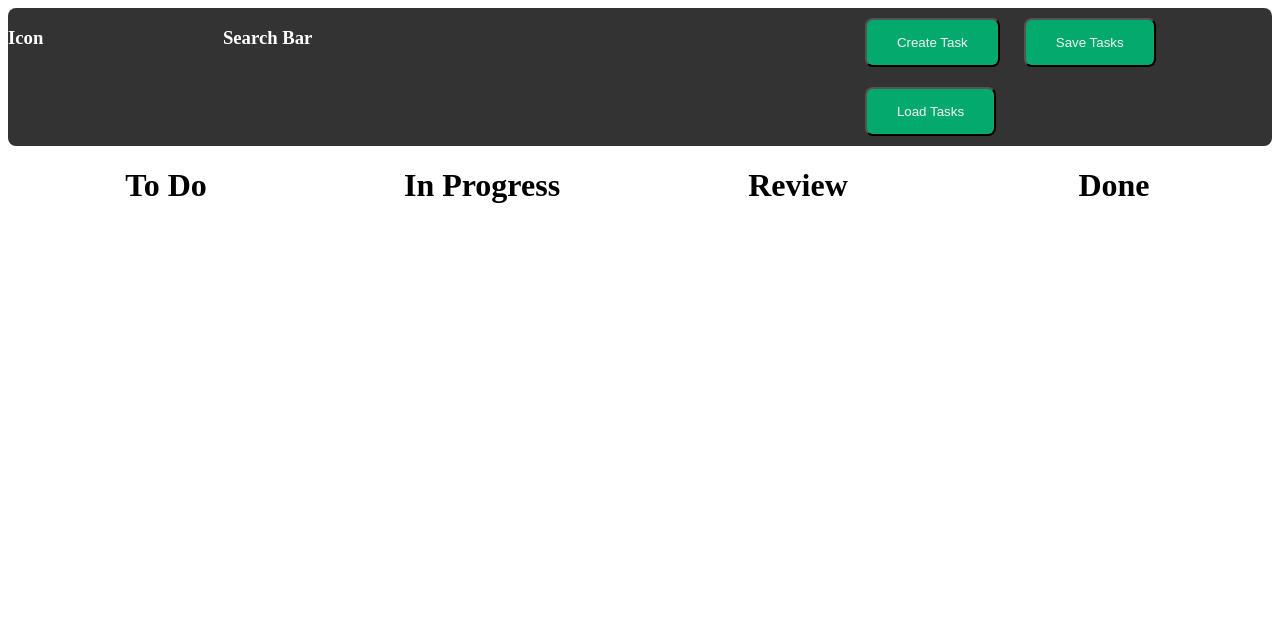
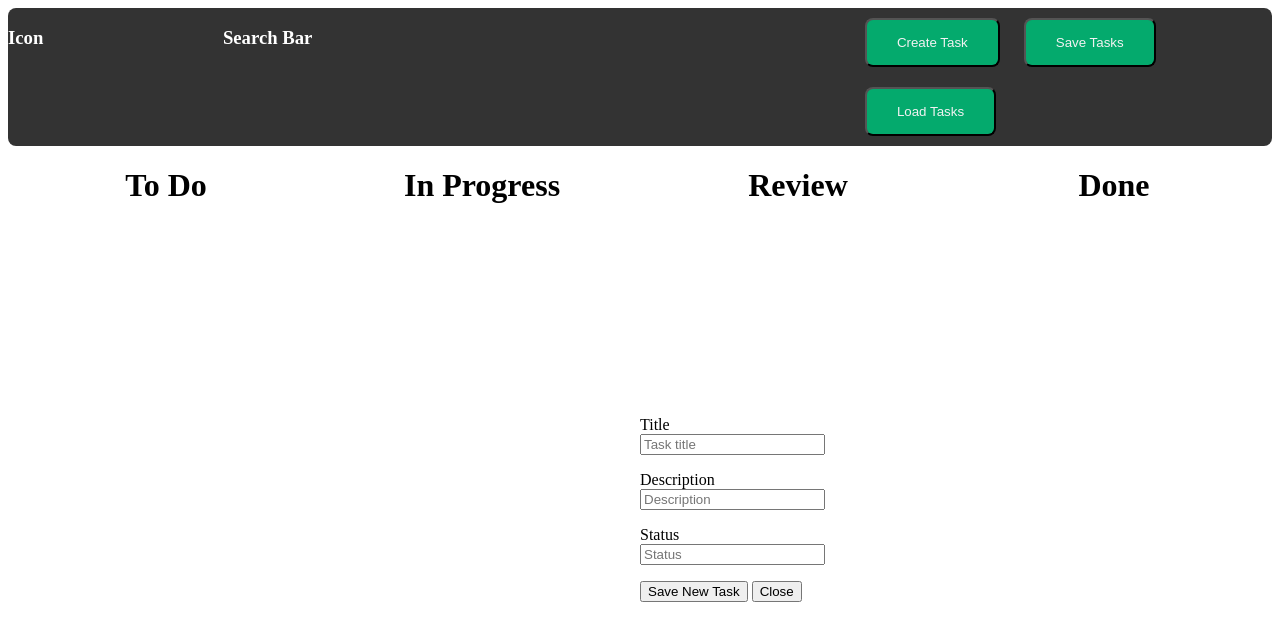
Before and after one commit to GavrilS/task_manager, a plain HTML site: page index.html in a window 1280 px wide. Both pictures are taken after a click on the button "Create Task". Drawn offline with Linux system fonts and the light colour scheme.

Commit message:
Added functionality to buttons

```diff
--- a/index.html
+++ b/index.html
@@ -49,7 +49,8 @@
             <label for="status">Status</label><br/>
             <input type="text" id="status" name="status" placeholder="Status">
         </p>
-        <button class="popup-btn">Save New Task</button>
+        <button class="popup-btn-save">Save New Task</button>
+        <button class="popup-btn-close">Close</button>
     </div>
 </body>
 </html>
--- a/main.css
+++ b/main.css
@@ -61,6 +61,9 @@ body {
 
 #create-task-modal {
     display: none;
+    position: fixed;
+    top: 50%;
+    left: 50%;
 }
 
 .tasks {
--- a/main.js
+++ b/main.js
@@ -1,7 +1,16 @@
 const createTask = document.querySelector('#create-task');
 const saveTasks = document.querySelector('#save-task');
 const loadTasks = document.querySelector('#load-task');
+const closePopup = document.querySelector('.popup-btn-close');
+
+const newTaskForm = document.getElementById('create-task-modal');
 
 createTask.addEventListener('click', () => {
+    newTaskForm.style.display = 'block';
+    newTaskForm.style.visibility = 'visible';
+    console.log(newTaskForm);
+})
 
+closePopup.addEventListener('click', () => {
+    newTaskForm.style.display = 'none';
 })
```
